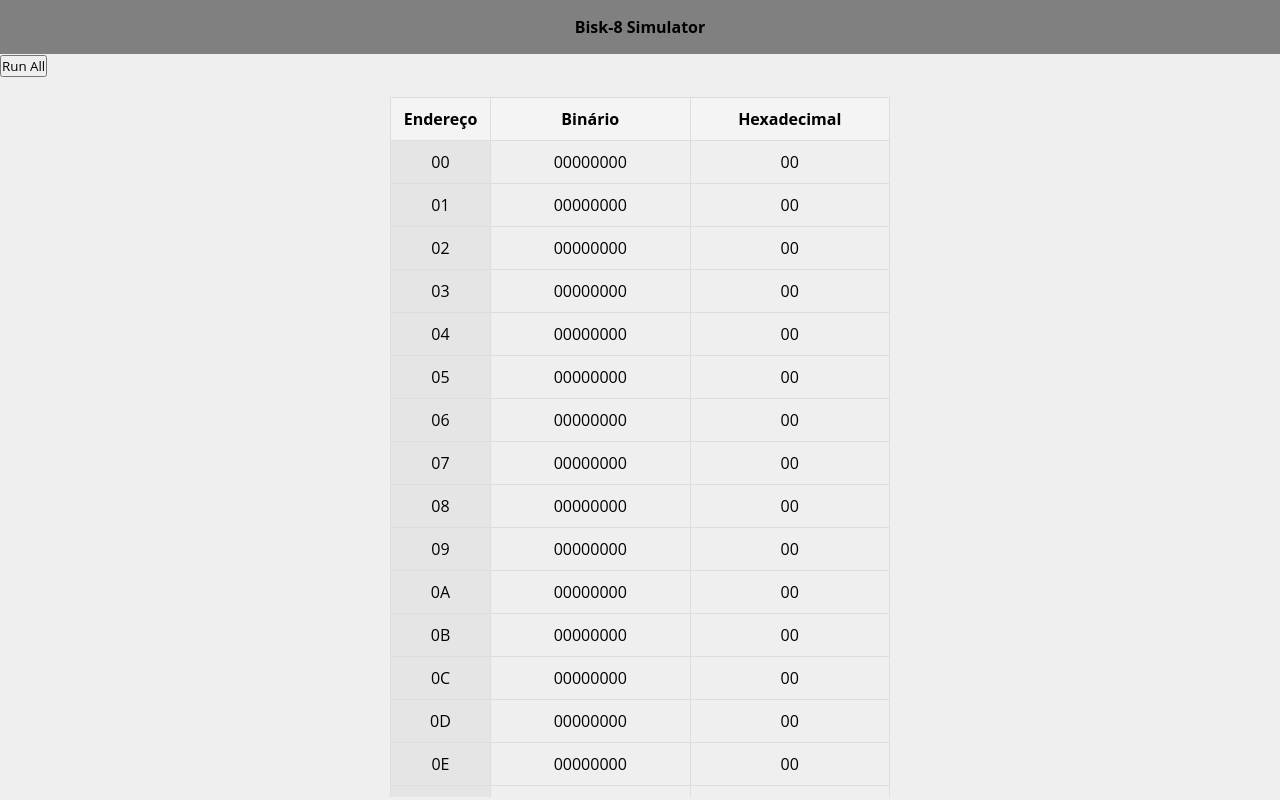
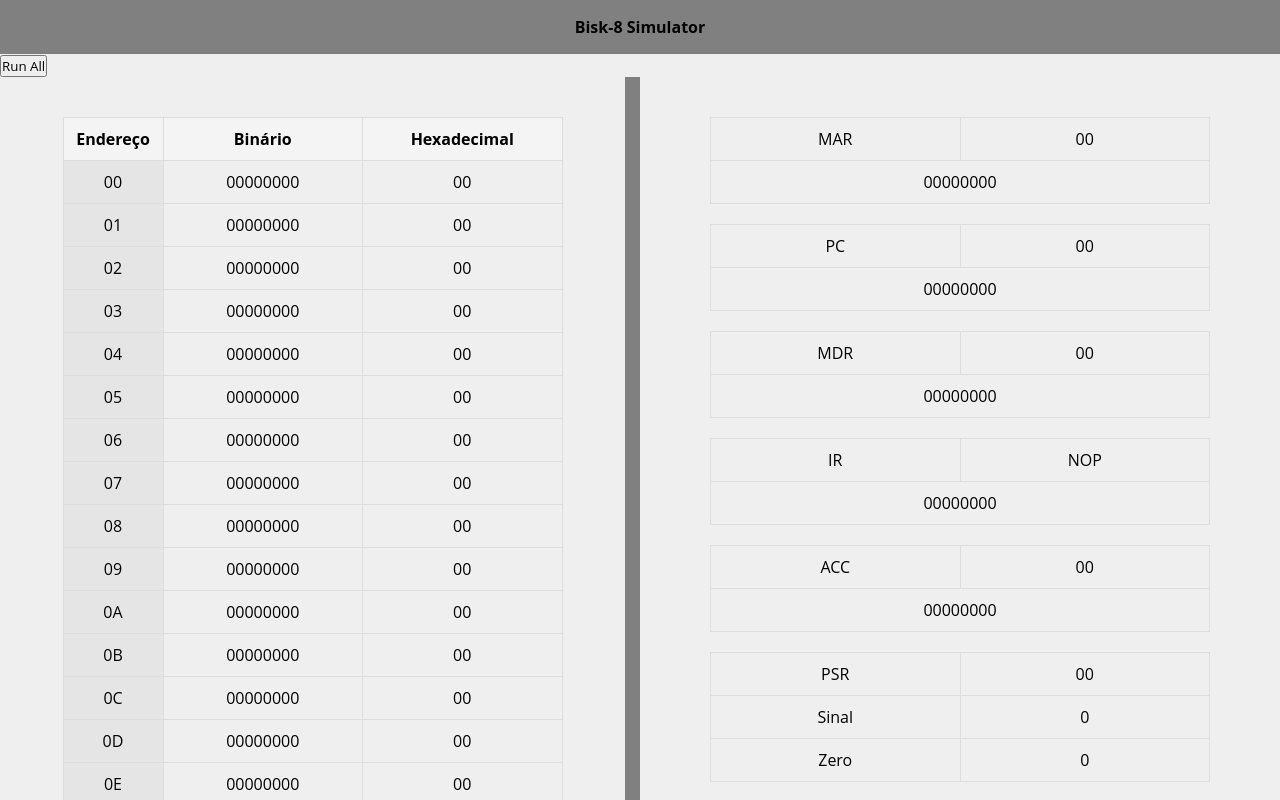
Before and after one commit to lfachinetto/bisk-8, a React (Vite) app: page / in a window 1280 px wide. Shown: the top 800 px of the page. Built offline with nearby package versions, Linux system fonts and the light colour scheme.

Commit message:
Show registers

```diff
--- /dev/null
+++ b/src/App.module.css
@@ -0,0 +1,23 @@
+body,
+html {
+  height: 100%;
+  margin: 0;
+  font-family: Arial, sans-serif;
+}
+
+.container {
+  display: flex;
+  height: 100%;
+}
+
+.left,
+.right {
+  width: 50%;
+  padding: 20px;
+  box-sizing: border-box;
+}
+
+.left {
+  /* background-color: #f0f0f0; */
+  border-right: 15px solid grey; /* Border between the divs */
+}
--- a/src/App.tsx
+++ b/src/App.tsx
@@ -4,13 +4,16 @@ import { useState } from "react";
 import RegisterFile from "./models/registerFile";
 import InstructionSet from "./models/instructionSet";
 import { searchAddress, searchInstruction } from "./services/operations";
+import styles from "./App.module.css";
+import Simulation from "./components/pages/Simulation";
 
 function App() {
   // const [count, setCount] = useState(0);
 
   const [registers, setRegisters] = useState<RegisterFile>(new RegisterFile());
+  const [memory, setMemory] = useState<number[]>(new Array(256).fill(0));
+  const [rtl, setRtl] = useState<string[]>([]);
   const isa = new InstructionSet();
-  const [memory, setMemory] = useState<number[]>(new Array(256).fill(0));
 
   // const registers = new RegisterFile();
   // const isa = new InstructionSet();
@@ -19,38 +22,56 @@ function App() {
   // isa.findByMnemonic("add")!.operation!(registers, memory);
 
   function runAll() {
-    for (let i = 0; i < 1; i++) {
-      const rtl = searchInstruction(registers, memory);
-      console.log(rtl);
+    const newRegisters = new RegisterFile();
+    const newMemory = [...memory];
+    let newRtl: string[] = [];
+
+    while (newRegisters.registers["PC"].value < 256) {
+      // Realiza etapas de busca de instrução
+      newRtl = newRtl.concat(searchInstruction(newRegisters, newMemory));
+
+      // Realiza etapas de busca de endereço (instruções de 2 bytes)
       if (
-        registers.registers["IR"].value != 0b0 &&
-        registers.registers["IR"].value != 0b0111 &&
-        registers.registers["IR"].value != 0b1111
+        newRegisters.registers["IR"].value != 0b0 &&
+        newRegisters.registers["IR"].value != 0b0111 &&
+        newRegisters.registers["IR"].value != 0b1110 &&
+        newRegisters.registers["IR"].value != 0b1111
       ) {
-        const rtl = searchAddress(registers, memory);
-        console.log(rtl);
+        newRtl = newRtl.concat(searchAddress(newRegisters, newMemory));
       }
-      const instruction = isa.instructions[memory[i]];
-      if (instruction?.mnemonic === "HLT") break;
-      else if (instruction && instruction.operation) {
-        const rtl = instruction.operation!(registers, memory);
-        console.log(rtl);
-        setRegisters(registers);
-        setMemory(memory);
-        console.log(registers);
-        console.log(memory);
+
+      const instruction = isa.instructions[newRegisters.registers["IR"].value];
+
+      if (instruction) {
+        newRtl = newRtl.concat(instruction.operation!(newRegisters, newMemory));
       } else
         throw new Error(
-          `Opcode ${memory[i].toString(2).padStart(8, "0")} not found`
+          `Opcode ${newMemory[newRegisters.registers["PC"].value].toString(2).padStart(8, "0")} not found`
         );
+
+      if (newRegisters.registers["HLT"].value === 1) {
+        break;
+      }
     }
+
+    // Atualiza estado para refletir na interface
+    setRegisters(newRegisters);
+    setMemory(newMemory);
+    // setRtl([...rtl, ...newRtl]);
   }
 
   return (
     <>
       <Navbar />
       <button onClick={runAll}>Run All</button>
-      <Memory memory={memory} setMemory={setMemory} isa={isa} />
+      <div className={styles.container}>
+        <div className={styles.left}>
+          <Memory memory={memory} setMemory={setMemory} isa={isa} />
+        </div>
+        <div className={styles.right}>
+          <Simulation registers={registers} isa={isa} rtl={rtl} />
+        </div>
+      </div>
     </>
   );
 }
--- /dev/null
+++ b/src/components/layout/RTL.tsx
@@ -0,0 +1,19 @@
+import React from "react";
+
+interface RTLProps {
+  strings: string[];
+}
+
+function Rtl({ strings }: RTLProps) {
+  return (
+    <div>
+      <center><h3> Ciclo de busca da instrução</h3></center>
+      <br />
+      {strings.map((string) => (
+        <center>{string}</center>
+      ))}
+    </div>
+  );
+}
+
+export default Rtl;
--- /dev/null
+++ b/src/components/layout/Register.module.css
@@ -0,0 +1,32 @@
+.table-container {
+    display: flex;
+    justify-content: center;
+    align-items: center;
+    height: 100vh;  /* Center vertically */
+  }
+
+  .custom-table {
+    border-collapse: collapse;
+    width: auto;
+    border: 2px solid black;
+  }
+
+  .custom-table td {
+    border: 1px solid black;
+    text-align: center;
+    padding: 10px;
+  }
+
+  .label-cell {
+    width: 50%;
+    font-weight: bold;
+  }
+
+  .value-cell {
+    width: 50%;
+  }
+
+  .large-cell {
+    width: 100%;
+    font-weight: bold;
+  }
--- /dev/null
+++ b/src/components/layout/Register.tsx
@@ -0,0 +1,55 @@
+import React from "react";
+import "./Register.module.css";
+import InstructionSet from "../../models/instructionSet";
+
+interface RegisterProps {
+  name: string;
+  value: number;
+  isa: InstructionSet;
+}
+
+function Register({ name, value, isa }: RegisterProps) {
+  return (
+    <div className="table-container">
+      <table className="custom-table">
+        <tbody>
+          <tr>
+            <td className="label-cell">{name}</td>
+            <td className="value-cell">
+              {name === "IR"
+                ? isa.instructions[value].mnemonic
+                : value.toString(16).padStart(2, "0").toUpperCase()}
+            </td>
+          </tr>
+          {name !== "PSR" ? (
+            <tr>
+              <td colSpan={2} className="large-cell">
+                {value.toString(2).padStart(8, "0")}
+              </td>
+
+              {/* { {name === "PSR" ? (
+              <td colSpan={2} className="large-cell">
+                {value.toString(2).padStart(8, "0")}
+              </td>
+            ) : null} } */}
+            </tr>
+          ) : (
+            <>
+              <tr>
+                <td>Sinal</td>
+                <td>{value & 0b10 ? 1 : 0}</td>
+              </tr>
+              <tr>
+                <td>Zero</td>
+                <td>{value & 0b01 ? 1 : 0}</td>
+              </tr>
+            </>
+          )}
+        </tbody>
+      </table>
+    </div>
+  );
+}
+
+export default Register;
+//
--- a/src/components/pages/Memory.tsx
+++ b/src/components/pages/Memory.tsx
@@ -1,5 +1,5 @@
 import InstructionSet from "../../models/instructionSet";
-import DataSegmentTable from "../layout/MemoryTable";
+import MemoryTable from "../layout/MemoryTable";
 import styles from "./Memory.module.css";
 import React from "react";
 
@@ -16,7 +16,7 @@ function Memory({ memory, setMemory, isa }: MemoryProps) {
       <div className={styles.container}>
         <center>
           <div className={styles.tableContainer}>
-            <DataSegmentTable
+            <MemoryTable
               memory={memory}
               setMemory={setMemory}
               isa={isa}
--- /dev/null
+++ b/src/components/pages/Simulation.tsx
@@ -0,0 +1,25 @@
+// import styles from "./Simulation.module.css";
+import React from "react";
+import Register from "../layout/Register";
+import RegisterFile from "../../models/registerFile";
+import InstructionSet from "../../models/instructionSet";
+import RTL from "../layout/RTL";
+
+interface SimulationProps {
+  registers: RegisterFile;
+  isa: InstructionSet;
+  rtl: string[];
+}
+
+function Simulation({ registers, isa, rtl }: SimulationProps) {
+  return (
+    <>
+      {Object.entries(registers.registers).map(([name, value]) => (
+        <Register key={name} name={name} value={value.value} isa={isa} />
+      ))}
+      <RTL strings={rtl} />
+    </>
+  );
+}
+
+export default Simulation;
--- a/src/models/instruction.ts
+++ b/src/models/instruction.ts
@@ -9,21 +9,24 @@ class Instruction {
     memory: number[],
     step?: number
   ) => string[];
+  steps: number;
 
   constructor(
     opcode: number,
     mnemonic: string,
     requiresAddress: boolean,
-    operation?: (
+    operation: (
       registers: RegisterFile,
       memory: number[],
       step?: number
-    ) => string[]
+    ) => string[],
+    steps: number
   ) {
     this.opcode = opcode;
     this.mnemonic = mnemonic;
     this.requiresAddress = requiresAddress;
     this.operation = operation;
+    this.steps = steps;
   }
 
   getHexaOpcode(): string {
--- a/src/models/instructionSet.ts
+++ b/src/models/instructionSet.ts
@@ -6,22 +6,22 @@ class InstructionSet {
 
   constructor() {
     this.instructions = {
-      0b0000: new Instruction(0b0000, "NOP", false, operations.nop),
-      0b0001: new Instruction(0b0001, "LDA", true, operations.lda),
-      0b0010: new Instruction(0b0010, "STA", true, operations.sta),
-      0b0011: new Instruction(0b0011, "ADD", true, operations.add),
-      0b0100: new Instruction(0b0100, "SUB", true, operations.sub),
-      0b0101: new Instruction(0b0101, "MUL", true, operations.mul),
-      0b0110: new Instruction(0b0110, "DIV", true, operations.div),
-      0b0111: new Instruction(0b0111, "NOT", false, operations.not),
-      0b1000: new Instruction(0b1000, "AND", true, operations.and),
-      0b1001: new Instruction(0b1001, "OR", true, operations.or),
-      0b1010: new Instruction(0b1010, "XOR", true, operations.xor),
-      0b1011: new Instruction(0b1011, "JMP", true, operations.jmp),
-      0b1100: new Instruction(0b1100, "JZF", false, operations.jzf),
-      0b1101: new Instruction(0b1101, "JSF", false, operations.jsf),
-      0b1110: new Instruction(0b1110, "TST", false, operations.tst),
-      0b1111: new Instruction(0b1111, "HLT", false, operations.hlt),
+      0b0000: new Instruction(0b0000, "NOP", false, operations.nop, 0),
+      0b0001: new Instruction(0b0001, "LDA", true, operations.lda, 3),
+      0b0010: new Instruction(0b0010, "STA", true, operations.sta, 3),
+      0b0011: new Instruction(0b0011, "ADD", true, operations.add, 3),
+      0b0100: new Instruction(0b0100, "SUB", true, operations.sub, 3),
+      0b0101: new Instruction(0b0101, "MUL", true, operations.mul, 3),
+      0b0110: new Instruction(0b0110, "DIV", true, operations.div, 3),
+      0b0111: new Instruction(0b0111, "NOT", false, operations.not, 1),
+      0b1000: new Instruction(0b1000, "AND", true, operations.and, 3),
+      0b1001: new Instruction(0b1001, "OR", true, operations.or, 3),
+      0b1010: new Instruction(0b1010, "XOR", true, operations.xor, 3),
+      0b1011: new Instruction(0b1011, "JMP", true, operations.jmp, 1),
+      0b1100: new Instruction(0b1100, "JZF", false, operations.jzf, 1),
+      0b1101: new Instruction(0b1101, "JSF", false, operations.jsf, 1),
+      0b1110: new Instruction(0b1110, "TST", false, operations.tst, 1),
+      0b1111: new Instruction(0b1111, "HLT", false, operations.hlt, 1),
     };
   }
 
```
Also changed, not shown: src/services/operations.ts (+82 -82 lines).
